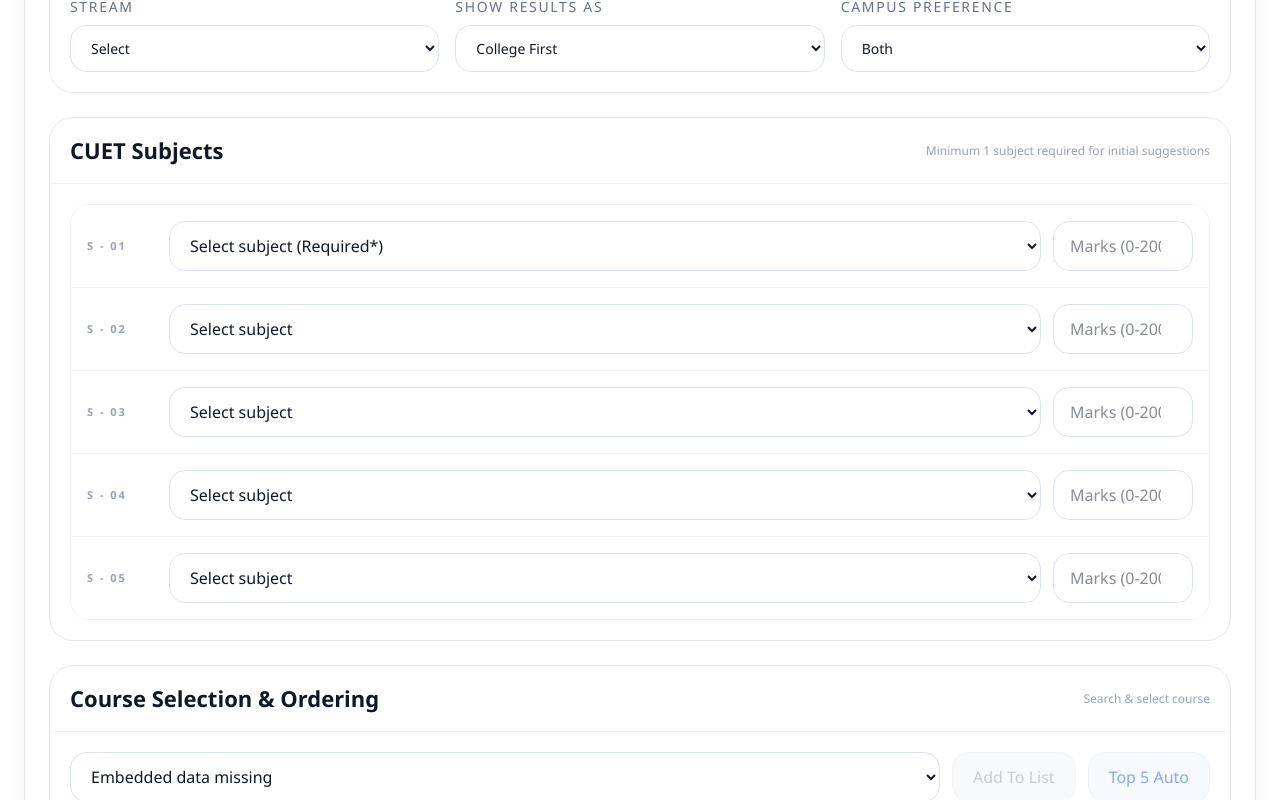
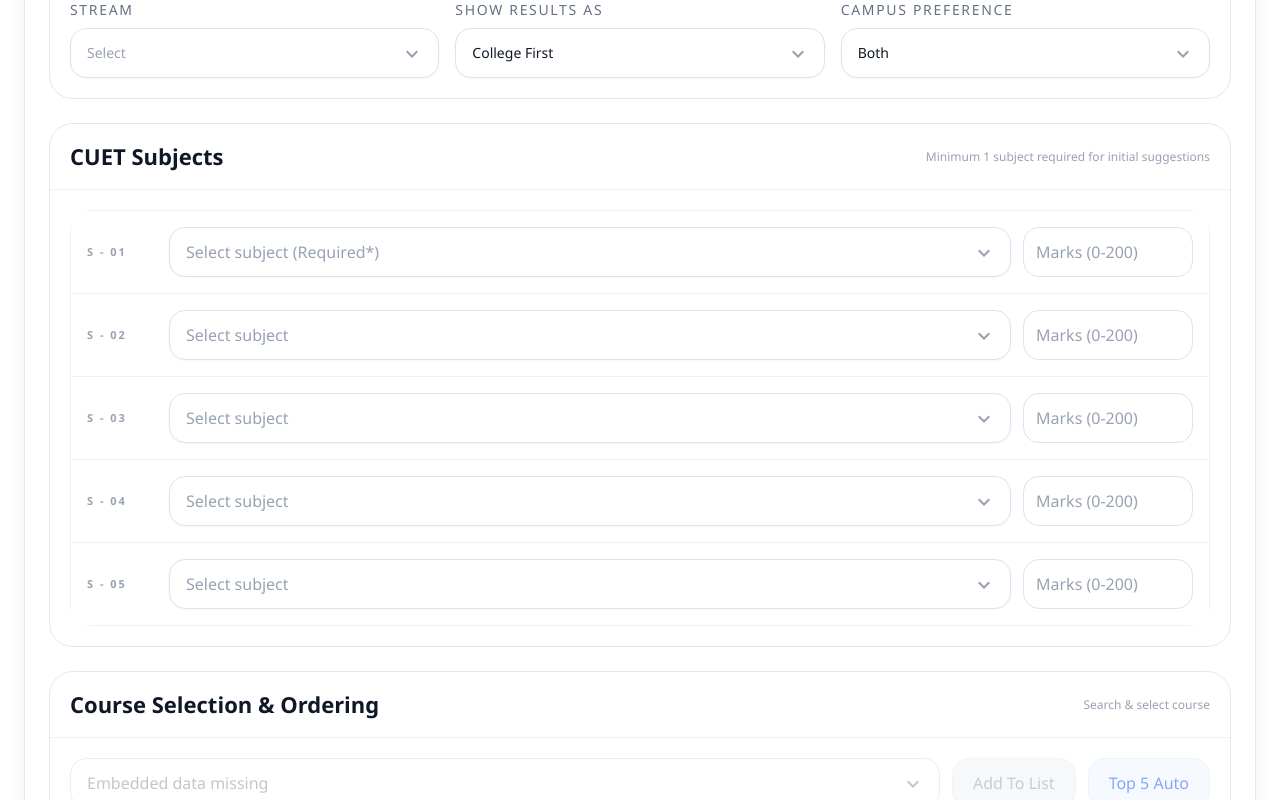
Before and after one commit to Harsh99830/CuetPro, a React app in the folder frontend/: page / in a window 1280 px wide. Shown: the part 480-1280 px from the top of the page. Built offline with nearby package versions, Linux system fonts and the light colour scheme; the HTML template or start-up script is replaced by a standard one.

Commit message:
drop down now better

```diff
--- a/frontend/src/App.jsx
+++ b/frontend/src/App.jsx
@@ -435,6 +435,33 @@ function readEmbeddedJson(id) {
   } catch {
     return null
   }
+}
+
+function flattenOptions(options = []) {
+  return options.flatMap((option) => {
+    if (option?.type === 'group') {
+      return option.options || []
+    }
+    return option
+  })
+}
+
+function filterDropdownOptions(options = [], query = '') {
+  const normalizedQuery = query.trim().toLowerCase()
+  if (!normalizedQuery) return options
+
+  return options
+    .map((option) => {
+      if (option?.type === 'group') {
+        const filteredGroupOptions = (option.options || []).filter((item) =>
+          item.label.toLowerCase().includes(normalizedQuery),
+        )
+        return filteredGroupOptions.length ? { ...option, options: filteredGroupOptions } : null
+      }
+
+      return option.label.toLowerCase().includes(normalizedQuery) ? option : null
+    })
+    .filter(Boolean)
 }
 
 function App() {
@@ -883,7 +910,7 @@ function App() {
                 title="CUET Subjects"
                 note="Minimum 1 subject required for initial suggestions"
               >
-              <div className="grid gap-0 overflow-hidden rounded-[20px] border border-[#eef2f6]">
+              <div className="grid gap-0 rounded-[20px] border border-[#eef2f6]">
                 {subjects.map((item, index) => {
                   const selectedElsewhere = subjects
                     .map((subjectItem, subjectIndex) =>
@@ -894,7 +921,7 @@ function App() {
                   return (
                     <div
                       key={item.label}
-                      className="grid gap-3 border-b border-[#eef2f6] bg-white px-4 py-4 last:border-b-0 lg:grid-cols-[70px_minmax(0,1fr)_minmax(100px,140px)]"
+                      className="grid gap-3 border-b border-[#eef2f6] bg-white px-4 py-4 last:border-b-0 lg:grid-cols-[70px_minmax(0,1fr)_minmax(150px,170px)]"
                     >
                       <span className="self-center text-[11px] font-semibold uppercase tracking-[0.18em] text-[#98a2b3]">
                         S - 0{index + 1}
@@ -902,53 +929,47 @@ function App() {
                       <label className="sr-only" htmlFor={`subject-${index + 1}`}>
                         {item.label}
                       </label>
-                      <select
+                      <CustomDropdown
                         id={`subject-${index + 1}`}
-                        className={inputClass}
+                        placeholder={index === 0 ? 'Select subject (Required*)' : 'Select subject'}
                         required={index === 0}
-                        value={item.subject}
-                        onChange={(event) => updateSubject(index, 'subject', event.target.value)}
-                      >
-                        <option value="">{index === 0 ? 'Select subject (Required*)' : 'Select subject'}</option>
-                        <optgroup label="Languages">
-                          {languages
+                        options={[
+                          {
+                            type: 'group',
+                            label: 'Languages',
+                            options: languages
                               .filter(
                                 (subject) =>
                                   subject === item.subject || !selectedElsewhere.includes(subject),
                               )
-                            .map((subject) => (
-                              <option key={subject} value={subject}>
-                                {subject}
-                              </option>
-                            ))}
-                        </optgroup>
-                        <optgroup label="Domain Subjects">
-                          {domainSubjects
+                              .map((subject) => ({ label: subject, value: subject })),
+                          },
+                          {
+                            type: 'group',
+                            label: 'Domain Subjects',
+                            options: domainSubjects
                               .filter(
                                 (subject) =>
                                   subject === item.subject || !selectedElsewhere.includes(subject),
                               )
-                            .map((subject) => (
-                              <option key={subject} value={subject}>
-                                {subject}
-                              </option>
-                            ))}
-                        </optgroup>
-                        <optgroup label="General Tests">
-                          {generalTests
+                              .map((subject) => ({ label: subject, value: subject })),
+                          },
+                          {
+                            type: 'group',
+                            label: 'General Tests',
+                            options: generalTests
                               .filter(
                                 (subject) =>
                                   subject === item.subject || !selectedElsewhere.includes(subject),
                               )
-                            .map((subject) => (
-                              <option key={subject} value={subject}>
-                                {subject}
-                              </option>
-                            ))}
-                        </optgroup>
-                      </select>
+                              .map((subject) => ({ label: subject, value: subject })),
+                          },
+                        ]}
+                        value={item.subject}
+                        onChange={(event) => updateSubject(index, 'subject', event.target.value)}
+                      />
                       <input
-                        className={inputClass}
+                        className={marksInputClass}
                         type="number"
                         min="0"
                         max="250"
@@ -968,25 +989,17 @@ function App() {
                 note="Search & select course"
               >
               <div className="grid gap-3 lg:grid-cols-[minmax(0,1fr)_auto_auto]">
-                <select
-                  className={inputClass}
+                <CustomDropdown
                   value={selectedCourse}
                   onChange={(event) => setSelectedCourse(event.target.value)}
                   disabled={locked || !remainingCourses.length}
-                >
-                  {!remainingCourses.length ? (
-                    <option value="">
-                      {selectedSubjectNames.length
+                  placeholder={
+                    selectedSubjectNames.length
                       ? 'No more eligible courses available'
-                        : statusMessage}
-                    </option>
-                  ) : null}
-                  {remainingCourses.map((course) => (
-                    <option key={course} value={course}>
-                      {course}
-                    </option>
-                  ))}
-                </select>
+                      : statusMessage
+                  }
+                  options={remainingCourses.map((course) => ({ label: course, value: course }))}
+                />
                 <button
                   type="button"
                   className={softButtonClass}
@@ -1324,7 +1337,7 @@ function MetricCard({ label, value, icon }) {
 
 function PanelSection({ title, note, children }) {
   return (
-    <section className="min-w-0 overflow-hidden rounded-[24px] border border-[#e4e7ec] bg-white">
+    <section className="min-w-0 rounded-[24px] border border-[#e4e7ec] bg-white">
       <div className="flex flex-col gap-2 border-b border-[#eef2f6] px-5 py-4 lg:flex-row lg:items-center lg:justify-between">
         <h3 className="text-[22px] font-semibold text-[#101828]">{title}</h3>
         {note ? <p className="text-xs text-[#98a2b3]">{note}</p> : null}
@@ -1350,15 +1363,165 @@ function SelectField({ label, value, onChange, options, required = false }) {
 
   return (
     <Field label={label}>
-      <select className={inputClass} required={required} value={value} onChange={onChange}>
-        <option value="">Select</option>
-        {normalizedOptions.map((option) => (
-          <option key={option.value} value={option.value}>
+      <CustomDropdown
+        value={value}
+        onChange={onChange}
+        options={normalizedOptions}
+        required={required}
+        placeholder="Select"
+      />
+    </Field>
+  )
+}
+
+function CustomDropdown({
+  id,
+  value,
+  onChange,
+  options,
+  placeholder = 'Select',
+  required = false,
+  disabled = false,
+}) {
+  const [open, setOpen] = useState(false)
+  const [searchTerm, setSearchTerm] = useState('')
+  const wrapperRef = useRef(null)
+  const searchInputRef = useRef(null)
+  const flatOptions = flattenOptions(options)
+  const filteredOptions = filterDropdownOptions(options, searchTerm)
+  const filteredFlatOptions = flattenOptions(filteredOptions)
+  const selectedOption = flatOptions.find((option) => option.value === value)
+
+  useEffect(() => {
+    function handleOutsideClick(event) {
+      if (!wrapperRef.current?.contains(event.target)) {
+        setOpen(false)
+      }
+    }
+
+    function handleEscape(event) {
+      if (event.key === 'Escape') {
+        setOpen(false)
+      }
+    }
+
+    document.addEventListener('mousedown', handleOutsideClick)
+    document.addEventListener('keydown', handleEscape)
+
+    return () => {
+      document.removeEventListener('mousedown', handleOutsideClick)
+      document.removeEventListener('keydown', handleEscape)
+    }
+  }, [])
+
+  useEffect(() => {
+    if (disabled) {
+      setOpen(false)
+    }
+  }, [disabled])
+
+  useEffect(() => {
+    if (!open) {
+      setSearchTerm('')
+      return
+    }
+
+    requestAnimationFrame(() => searchInputRef.current?.focus())
+  }, [open])
+
+  function handleSelect(nextValue) {
+    onChange({ target: { value: nextValue } })
+    setOpen(false)
+  }
+
+  return (
+    <div ref={wrapperRef} className={`relative ${open ? 'z-[90]' : 'z-10'}`}>
+      <input id={id} tabIndex={-1} className="sr-only" value={value} onChange={() => {}} required={required} />
+      <button
+        type="button"
+        disabled={disabled}
+        onClick={() => setOpen((current) => !current)}
+        className={`${dropdownTriggerClass} ${open ? 'border-[#98b8f8] ring-4 ring-[#3b82f6]/10' : ''} ${disabled ? 'cursor-not-allowed opacity-60' : ''}`}
+        aria-haspopup="listbox"
+        aria-expanded={open}
+      >
+        <span className={`truncate text-left ${selectedOption ? 'text-[#101828]' : 'text-[#98a2b3]'}`}>
+          {selectedOption?.label || placeholder}
+        </span>
+        <span className={`shrink-0 text-[#98a2b3] transition-transform ${open ? 'rotate-180' : ''}`}>
+          <svg viewBox="0 0 20 20" className="h-5 w-5 fill-current" aria-hidden="true">
+            <path d="M5.5 7.5 10 12l4.5-4.5 1.5 1.5-6 6-6-6z" />
+          </svg>
+        </span>
+      </button>
+
+      {open ? (
+        <div className={dropdownPanelClass}>
+          <div className="border-b border-[#eef2f6] p-2">
+            <input
+              ref={searchInputRef}
+              className="w-full rounded-2xl border border-[#dbe3f0] bg-[#f8fafc] px-3 py-2.5 text-sm text-[#101828] outline-none transition placeholder:text-[#98a2b3] focus:border-[#bfd2ee] focus:bg-white focus:ring-4 focus:ring-[#3b82f6]/10"
+              placeholder="Search..."
+              value={searchTerm}
+              onChange={(event) => setSearchTerm(event.target.value)}
+            />
+          </div>
+          <div className="max-h-72 overflow-y-auto p-2">
+            {filteredOptions.map((option) =>
+              option?.type === 'group' ? (
+                <div key={option.label} className="mb-2 last:mb-0">
+                  <div className="px-3 py-2 text-[11px] font-semibold uppercase tracking-[0.16em] text-[#98a2b3]">
                     {option.label}
-          </option>
+                  </div>
+                  <div className="grid gap-1">
+                    {option.options.map((item) => (
+                      <DropdownOption
+                        key={item.value}
+                        selected={item.value === value}
+                        onClick={() => handleSelect(item.value)}
+                      >
+                        {item.label}
+                      </DropdownOption>
                     ))}
-      </select>
-    </Field>
+                  </div>
+                </div>
+              ) : (
+                <DropdownOption
+                  key={option.value}
+                  selected={option.value === value}
+                  onClick={() => handleSelect(option.value)}
+                >
+                  {option.label}
+                </DropdownOption>
+              ),
+            )}
+            {!flatOptions.length ? (
+              <div className="px-3 py-3 text-sm text-[#98a2b3]">{placeholder}</div>
+            ) : null}
+            {flatOptions.length && !filteredFlatOptions.length ? (
+              <div className="px-3 py-3 text-sm text-[#98a2b3]">No matching options</div>
+            ) : null}
+          </div>
+        </div>
+      ) : null}
+    </div>
+  )
+}
+
+function DropdownOption({ children, selected, onClick }) {
+  return (
+    <button
+      type="button"
+      onClick={onClick}
+      className={`flex w-full items-center justify-between rounded-2xl px-3 py-2.5 text-left text-sm transition ${
+        selected
+          ? 'bg-[#eff6ff] font-medium text-[#2563eb]'
+          : 'text-[#101828] hover:bg-[#f8fafc]'
+      }`}
+    >
+      <span className="truncate">{children}</span>
+      {selected ? <span className="ml-3 text-xs font-semibold uppercase tracking-[0.12em]">Selected</span> : null}
+    </button>
   )
 }
 
@@ -1408,6 +1571,15 @@ function CollegeCell({ college, campus }) {
 const inputClass =
   'w-full min-w-0 rounded-2xl border border-[#dbe3f0] bg-white px-4 py-3 text-sm normal-case tracking-normal text-[#101828] outline-none transition focus:border-[#bfd2ee] focus:ring-4 focus:ring-[#3b82f6]/10'
 
+const marksInputClass =
+  'w-full min-w-0 rounded-2xl border border-[#dbe3f0] bg-white px-3 py-3 text-[13px] normal-case tracking-normal text-[#101828] outline-none transition placeholder:text-[#98a2b3] focus:border-[#bfd2ee] focus:ring-4 focus:ring-[#3b82f6]/10 sm:text-sm'
+
+const dropdownTriggerClass =
+  'flex min-h-[50px] w-full min-w-0 items-center justify-between gap-3 rounded-2xl border border-[#dbe3f0] bg-white px-4 py-3 text-sm normal-case tracking-normal text-[#101828] shadow-[0_1px_2px_rgba(16,24,40,0.03)] transition hover:border-[#bfd2ee] hover:bg-[#fcfdff] focus:outline-none'
+
+const dropdownPanelClass =
+  'absolute left-0 right-0 top-[calc(100%+8px)] z-30 overflow-hidden rounded-[20px] border border-[#344054] bg-white shadow-[0_20px_40px_rgba(16,24,40,0.12)]'
+
 const primaryButtonClass =
   'rounded-xl bg-[#0c2754] px-4 py-3 text-sm font-semibold text-white shadow-[0_8px_20px_rgba(37,99,235,0.15)] transition hover:bg-[#0a2146] disabled:cursor-not-allowed disabled:opacity-55 disabled:shadow-none'
 
```
Lines whose indentation alone changed are shown as unchanged.
